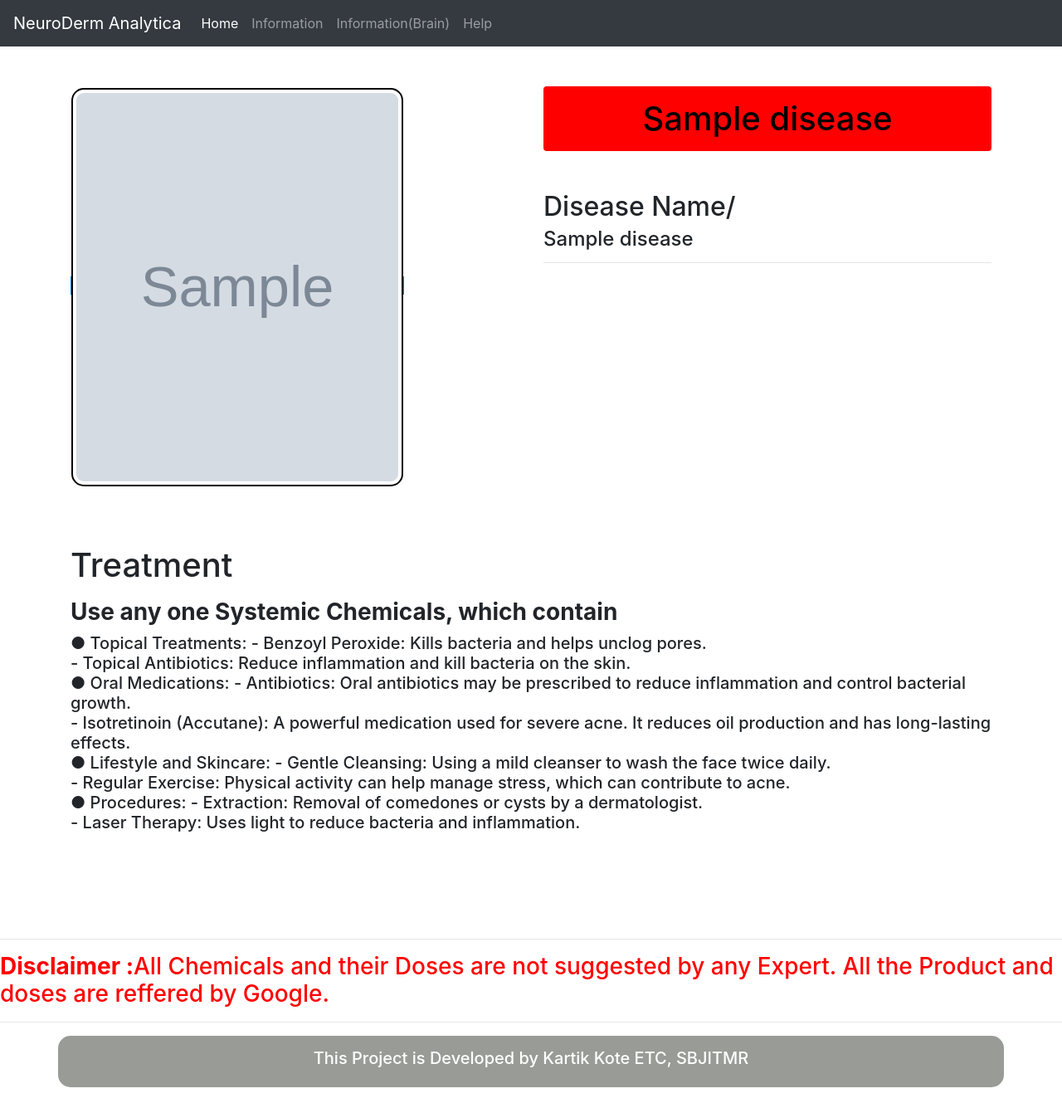
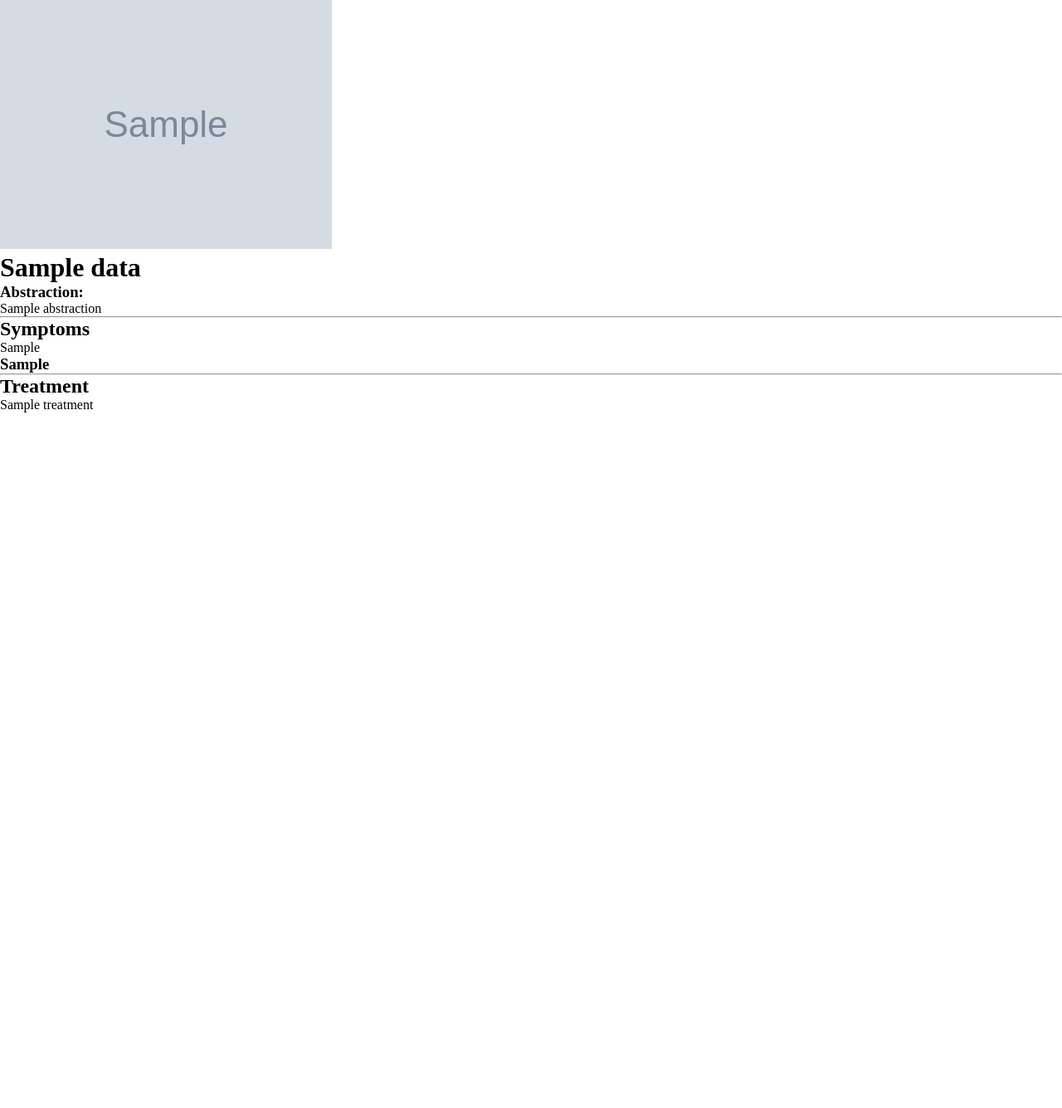
Before and after one commit to mohd-tahzeeb-khan/Skin-Brain-disease-Prediction-System, a Flask app: template templates/result.html in a window 1280 px wide. Shown: the whole page at 83% size. After the commit the page ends 497 px from the top, so only its background shows below. Run offline with Flask 3, Linux system fonts and the light colour scheme; the template is opened without the code that fills it: most values are stand-ins (such as "Sample title", 1, 10 or a date in 2020); grey boxes marked "Sample" are stand-in pictures; some libraries are stand-ins or nearby versions.

Commit message:
converted all the result files into single file named result.html

```diff
--- a/templates/result.html
+++ b/templates/result.html
@@ -1,81 +1,40 @@
-{% extends 'base.html' %}
-{% block content %}
-    <div class="container my-12">
-        <div class="row mb-5">
-
-            <div class="col-sm" style="margin-bottom: 23px; margin-top: 50px;">
-                <span class="border border-primary">
-                    <img style="width:25rem; height:30rem;" src="{{ user_image }}" alt="User Image"
-                        class="img-thumbnail">
-
-
-
-                </span>
+<!DOCTYPE html>
+<html lang="en">
+<head>
+    <meta charset="UTF-8">
+    <meta name="viewport" content="width=device-width, initial-scale=1.0">
+    <link rel="stylesheet" href="{{url_for('static', filename='result.css')}}">
+    <title>{{data.disease_name}}</title>
+</head>
+<body>
+    <div class="parent">
+        <div class="photo-left">
+            <img src="{{user_image}}" alt="">
+        </div>
+        <div class="right">
+            <div class="heading-right">
+                <h1 class="Disease-name">{{data.disease_name|safe}}</h1>
             </div>
-
-            <div class="col-sm mt-5">
-
-                <div>
-                    <h1 style="padding: 15px; background-color: rgb(255, 0, 0); color: rgb(0, 0, 0);"
-                        class="text-center mb-5 content-h1 rounded">
-                        {{data.disease}} </h1>
-                </div>
-
-                <h2>Disease Name/</span></h2>
-                <h4 style="line-height: 100%;">{{data.disease}}</h4>
-                <hr class="w-100 mx-auto ">
+            <div class="define-right-bottom">
+                <h3>Abstraction:</h3>
+                <p>{{data.abstraction|safe}}</p>
             </div>
         </div>
 
-
-        <h1> Treatment </h1>
-        <p><strong>
-                <h3>Use any one Systemic Chemicals, which contain</h3>
-            </strong></p<br>
-
-        <h5>
-            <ul>
-                ● Topical Treatments:
-                - Benzoyl Peroxide: Kills bacteria and helps unclog pores.<br>
-                - Topical Antibiotics: Reduce inflammation and kill bacteria on the skin.<br>
-
-                ● Oral Medications:
-                - Antibiotics: Oral antibiotics may be prescribed to reduce inflammation and control
-                bacterial growth.<br>
-                - Isotretinoin (Accutane): A powerful medication used for severe acne. It reduces oil
-                production and has long-lasting effects.<br>
-
-                ● Lifestyle and Skincare:
-                - Gentle Cleansing: Using a mild cleanser to wash the face twice daily.<br>
-                - Regular Exercise: Physical activity can help manage stress, which can contribute to
-                acne.<br>
-
-                ● Procedures:
-                - Extraction: Removal of comedones or cysts by a dermatologist.<br>
-                - Laser Therapy: Uses light to reduce bacteria and inflammation.<br>
-            </ul>
-        </h5>
-
-
-
-        <!-- <p><strong><h3>किसी एक प्रणालीगत रसायन का उपयोग करें, जिसमें शामिल हो</h3></strong></p>
-        <p><h5>सल्फ्यूरिक एसिड / कार्बोक्सिन / ऑक्सीकारबॉक्सिन स्ट्रेप्टोमाइसिन सल्फेट 100 ग्राम और ऑक्सीक्लिराइड 500 ग्राम/एसीआर का छिड़काव करें</h5></p>
-        <h4>Steps:</h4><h5><ul>
-            <li>एसिड डिलिंटेड बीजों को 4 ग्राम/किलोग्राम कार्बोक्सिन से उपचारित करें।</li>
-            <li>जून-जुलाई के दौरान संक्रमित पौधों के अवशेषों को मिट्टी से हटा दें और जला दें।.</li>
-            <li>नाइट्रोजनी और फॉस्फेटिक उर्वरकों की संतुलित मात्रा के साथ पोटाश की बढ़ी हुई मात्रा का प्रयोग करें।</li>
-            <li>100 टन/हेक्टेयर की दर से गोबर की खाद या अन्य जैविक खाद की भारी मात्रा का प्रयोग करें।</li>
-            <li>0.05% बेनोमिल या 0.1% कार्बेन्डाजिम के साथ स्पॉट ड्रेंच।</li>
-        </ul></h5> -->
+    </div>
+    <hr>
+    <div class="bottom">
+        <div class="heading-bottom">
+            <h2>Symptoms</h2>
+            <p>{{data.symptom_define|safe}} <h3>{{data.symptom_list|safe}}</h3></p>
+        </div>
+    </div>
+    <hr>
+    <div class="treatment">
+        <h2>Treatment</h2>
+        <p>{{data.treatment|safe}}</p>
     </div>
 
 
-    <br><br><br><br>
-    <hr>
-    <h3 style="color:red;"><strong>Disclaimer :</strong>All Chemicals and their Doses are not suggested by any Expert.
-        All the Product and doses are reffered by Google.</h3>
-    <!-- <h3 style="color:red;"><strong>अस्वीकरण :</strong>जितने भी प्रोडक्ट और उसके दोसेस दिए है वो सब किसी भी एक्सपर्ट्स ने सुझाए नहीं  है| सभी उत्पाद और खुराक Google द्वारा रेफर किए जाते हैं।</h3> -->
-    <hr>
-
-
-{% endblock %}
+</body>
+</html>
```
